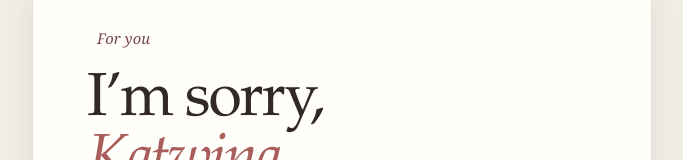
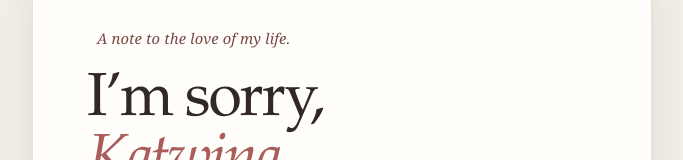
Before and after one commit to dmark1605/imsorrymylove, a plain HTML site: page index.html in a window 1280 px wide. Both pictures are taken after a click on the button "Open your letter". Shown: the part 53-213 px from the top of the page, without its empty margins (298-981 px from the left). Drawn offline with Linux system fonts and the light colour scheme.

Commit message:
Update index.html 3

```diff
--- a/index.html
+++ b/index.html
@@ -469,7 +469,7 @@
         aria-labelledby="title"
         aria-hidden="true"
       >
-        <p class="eyebrow">For you</p>
+        <p class="eyebrow">A note to the love of my life.</p>
         <h1 id="title">I’m sorry,<br /><span>Katwina.</span></h1>
         <div class="rule" aria-hidden="true"></div>
 
```
